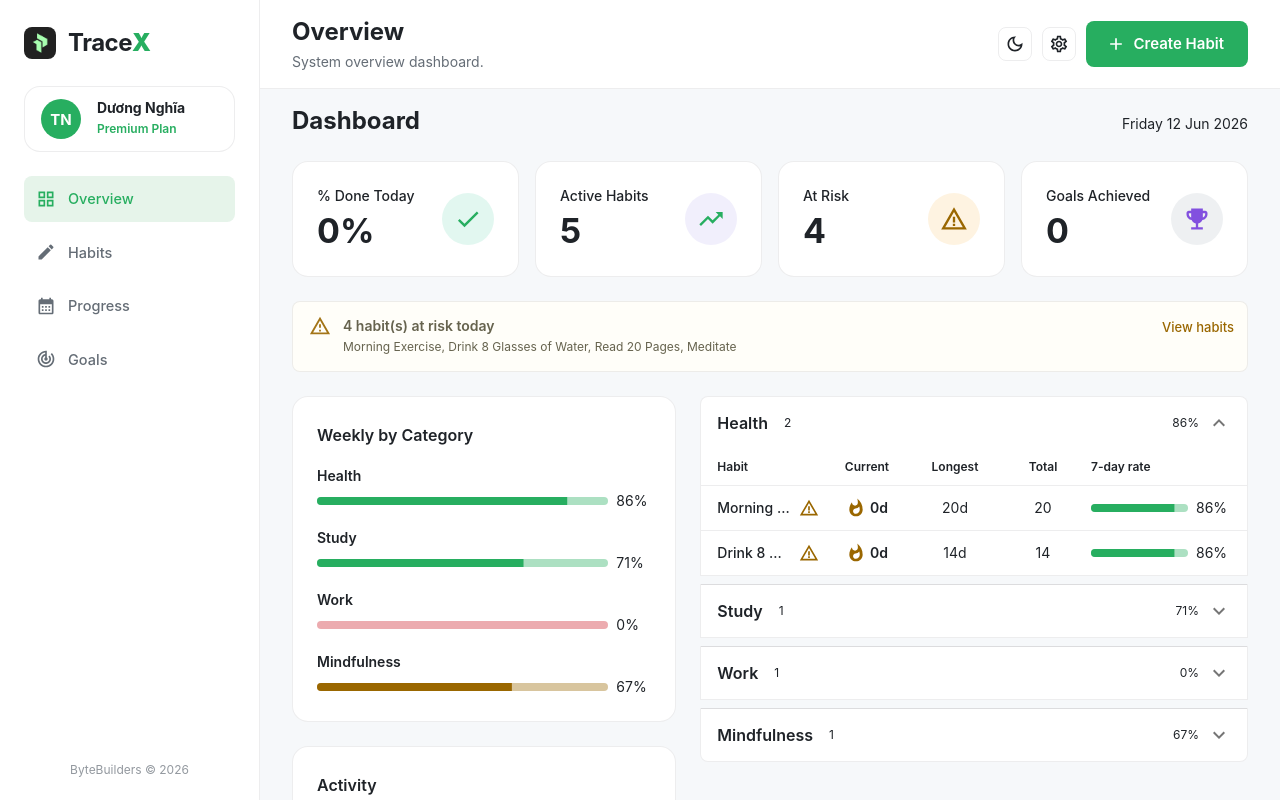
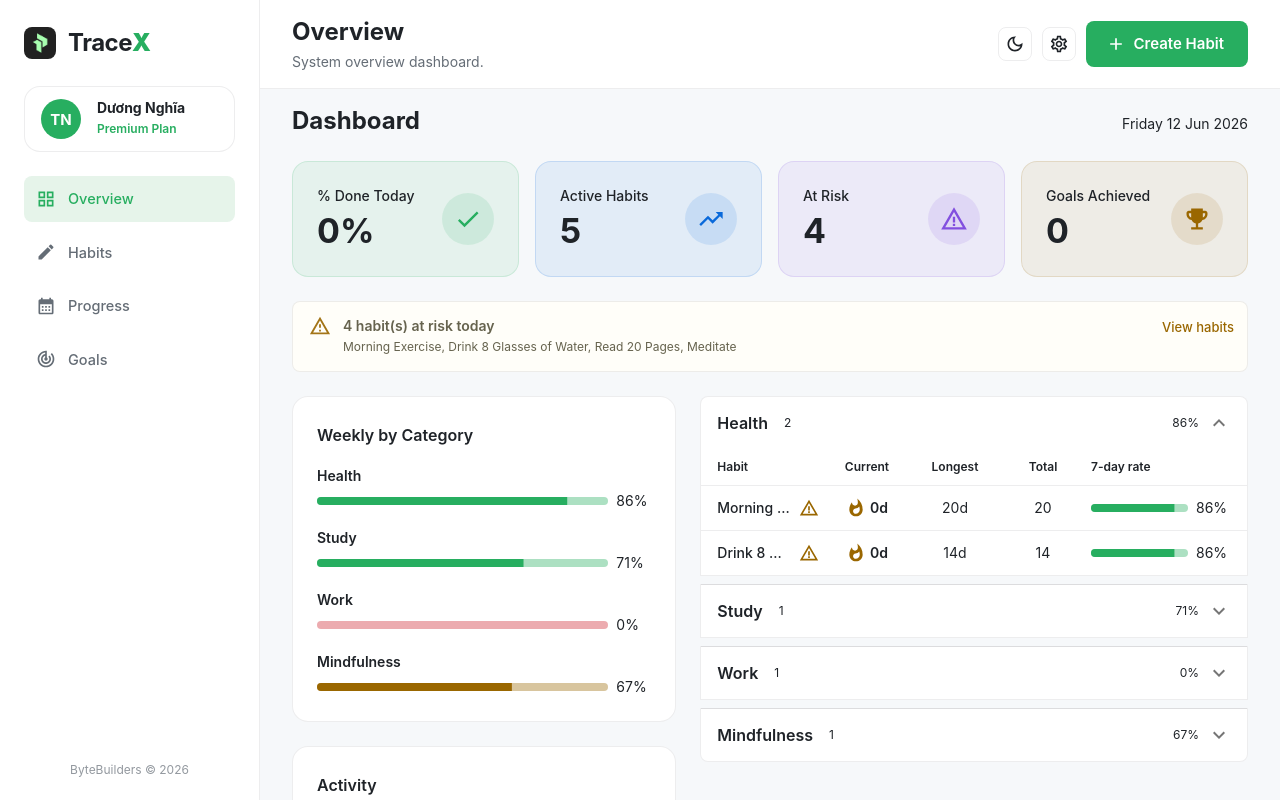
Before and after one commit to NghiaDPTWorkk/habit-hub, a React (Vite) app in the folder fe/: page / in a window 1280 px wide. Built offline with nearby package versions, Linux system fonts and the light colour scheme.

Commit message:
fix(ui): HH-96 - refactor dashboard kpi card background and border colors

```diff
--- a/fe/src/features/dashboard/components/DashboardPage.tsx
+++ b/fe/src/features/dashboard/components/DashboardPage.tsx
@@ -20,10 +20,10 @@ const SECTION_WEEKLY = 'Weekly by Category'
 const ICON_SIZE = { fontSize: 28 }
 const HEATMAP_WEEKS = 16
 
-const CARD_DONE = { iconColor: 'success.main', iconBg: 'rgba(16,185,129,0.12)' }
-const CARD_ACTIVE = { iconColor: 'primary.main', iconBg: 'rgba(140,122,230,0.12)' }
-const CARD_RISK = { iconColor: 'warning.main', iconBg: 'rgba(245,158,11,0.12)' }
-const CARD_GOALS = { iconColor: 'secondary.main', iconBg: 'rgba(113,128,147,0.12)' }
+const CARD_DONE = { iconColor: 'success.main', iconBg: 'rgba(39, 174, 96, 0.12)' }
+const CARD_ACTIVE = { iconColor: 'info.main', iconBg: 'rgba(9, 105, 218, 0.12)' }
+const CARD_RISK = { iconColor: 'secondary.main', iconBg: 'rgba(130, 80, 223, 0.12)' }
+const CARD_GOALS = { iconColor: 'warning.main', iconBg: 'rgba(154, 103, 0, 0.12)' }
 
 function formatPercent(value: number): string {
   return `${Math.round(value * 100)}%`
--- a/fe/src/features/dashboard/components/KpiCard.tsx
+++ b/fe/src/features/dashboard/components/KpiCard.tsx
@@ -1,6 +1,7 @@
 import React from 'react'
 import { Box, Typography } from '@/components/ui'
 import { Card } from '@/components/ui'
+import { alpha } from '@mui/material/styles'
 
 export interface KpiCardProps {
   title: string
@@ -10,9 +11,22 @@ export interface KpiCardProps {
   iconBg?: string
 }
 
+type PaletteColor = 'primary' | 'secondary' | 'success' | 'warning' | 'info'
+
 export const KpiCard: React.FC<KpiCardProps> = ({ title, value, icon, iconColor, iconBg }) => {
+  const colorPalette = (iconColor?.split('.')[0] || 'primary') as PaletteColor
+
   return (
-    <Card sx={{ display: 'flex', justifyContent: 'space-between', alignItems: 'center' }}>
+    <Card
+      sx={{
+        display: 'flex',
+        justifyContent: 'space-between',
+        alignItems: 'center',
+        bgcolor: (theme) => alpha(theme.palette[colorPalette].main, 0.08),
+        border: '1px solid',
+        borderColor: (theme) => alpha(theme.palette[colorPalette].main, 0.15),
+      }}
+    >
       <Box>
         <Typography variant="body2" color="text.secondary" sx={{ mb: 0.5, fontWeight: 500 }}>
           {title}
```
